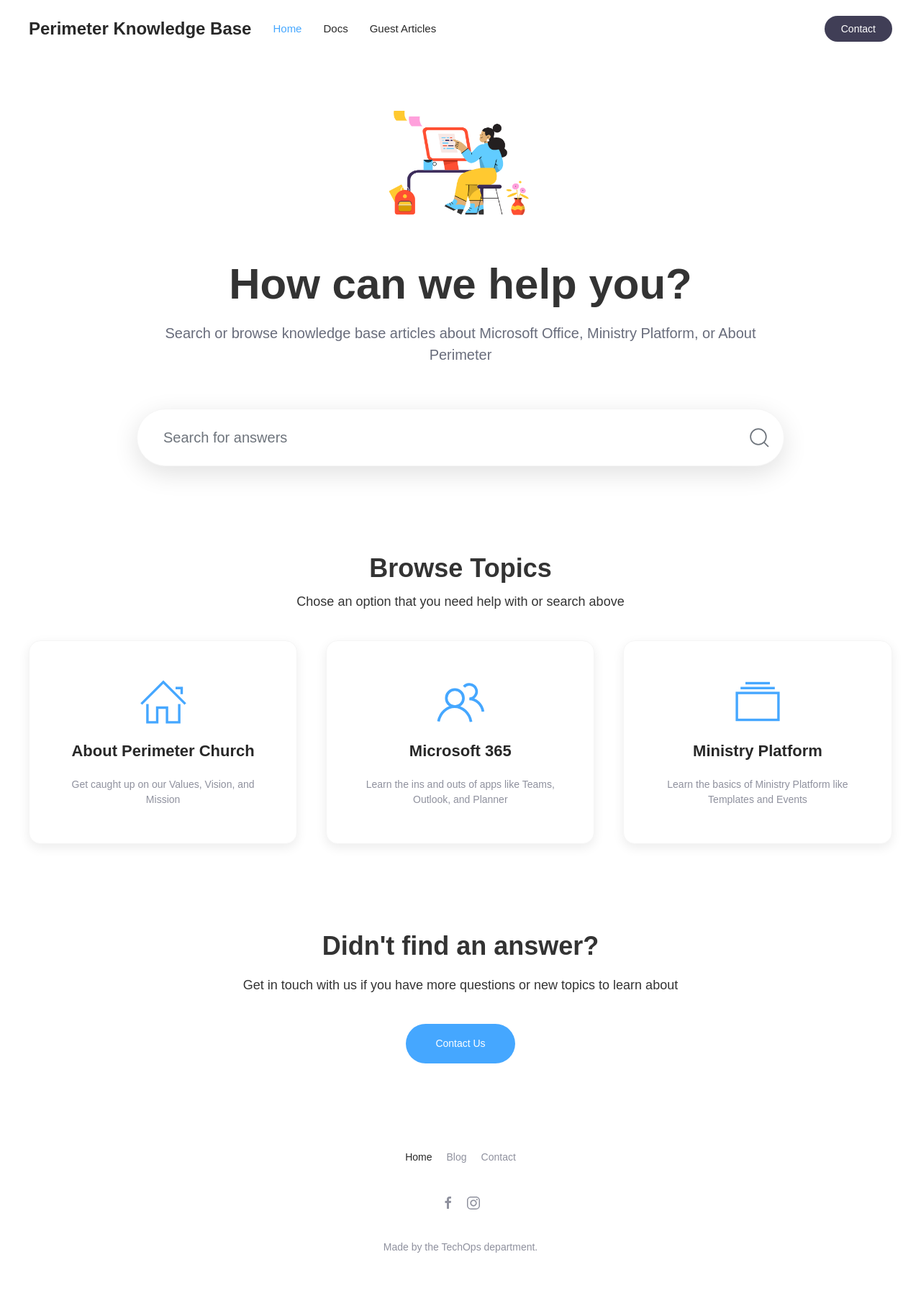
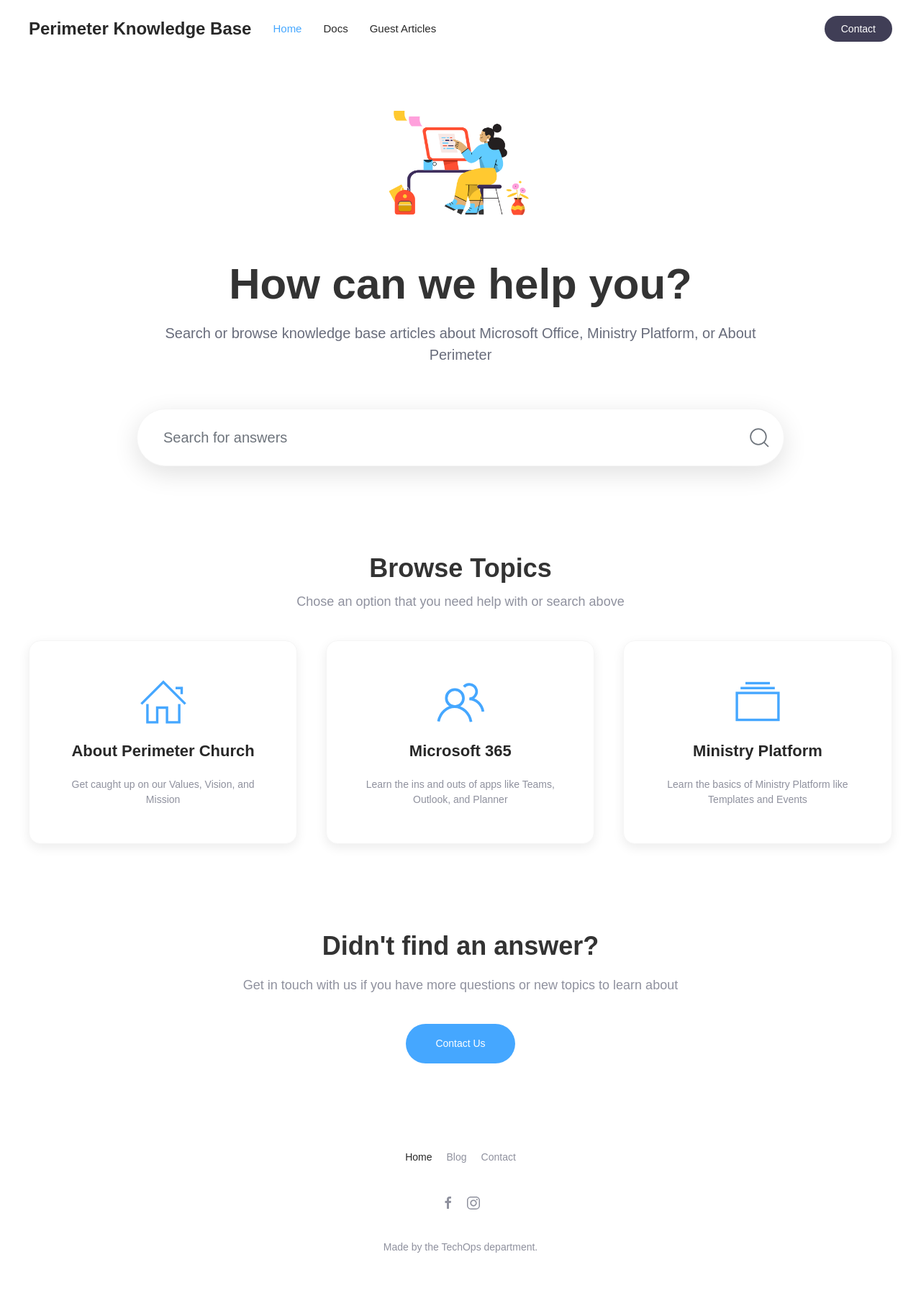
Before and after one commit to josephwper/perimeterkb, a Jekyll site: the page built from index.md, in a window 1280 px wide. Shown: the whole page at 72% size. Built offline with Jekyll 4.4.1, drawn with Linux system fonts in a browser that asks for light colours; some web fonts are replaced.

Commit message:
Update variables.scss

```diff
--- a/_sass/theme/variables.scss
+++ b/_sass/theme/variables.scss
@@ -11,9 +11,9 @@ $global-secondary-background:                 #222;
 $global-warning-background:                   #fbc418;
 $global-success-background:                   #403e56;
 $global-danger-background:                    #f0506e;
-$base-link-color:                               $global-color;
-$base-link-hover-color:                         $global-color;
-$link-muted-hover-color:                        $global-color;
+$base-link-color:                             #44a7ff;
+$base-link-hover-color:                       #7DBEF7;
+$link-muted-hover-color:                      #C5E4FF;
 
 // Font
 $global-font-family:                            proxima-nova, sans-serif;
@@ -29,7 +29,7 @@ $base-heading-font-weight:                      bold;
 $base-heading-margin-top:                       50px;
 $base-h2-line-height:                           1.4;
 $text-lead-font-size:                           1.125rem;
-$text-lead-color:                               #333333;
+$text-lead-color:                               $global-muted-color;
 
 // Borders
 $global-border:                               #e5e5e5;
```
